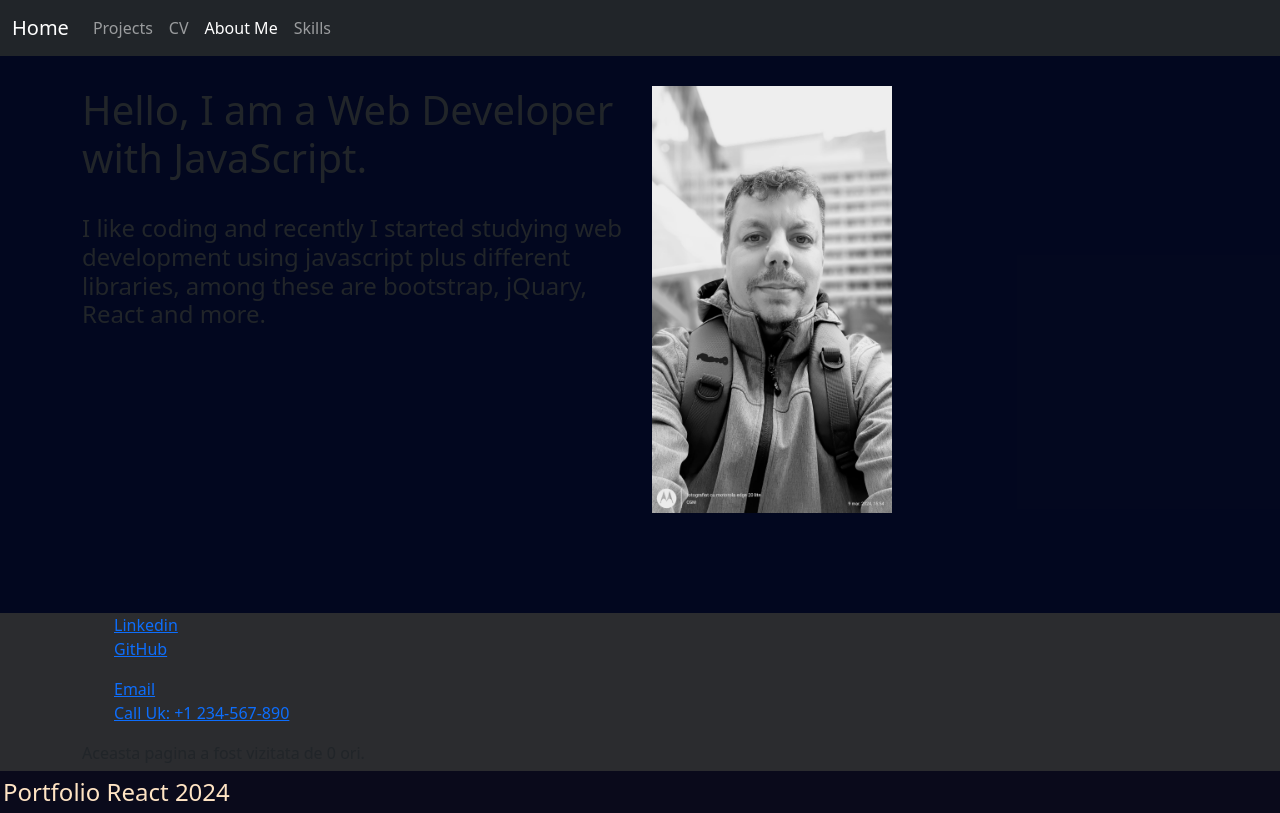
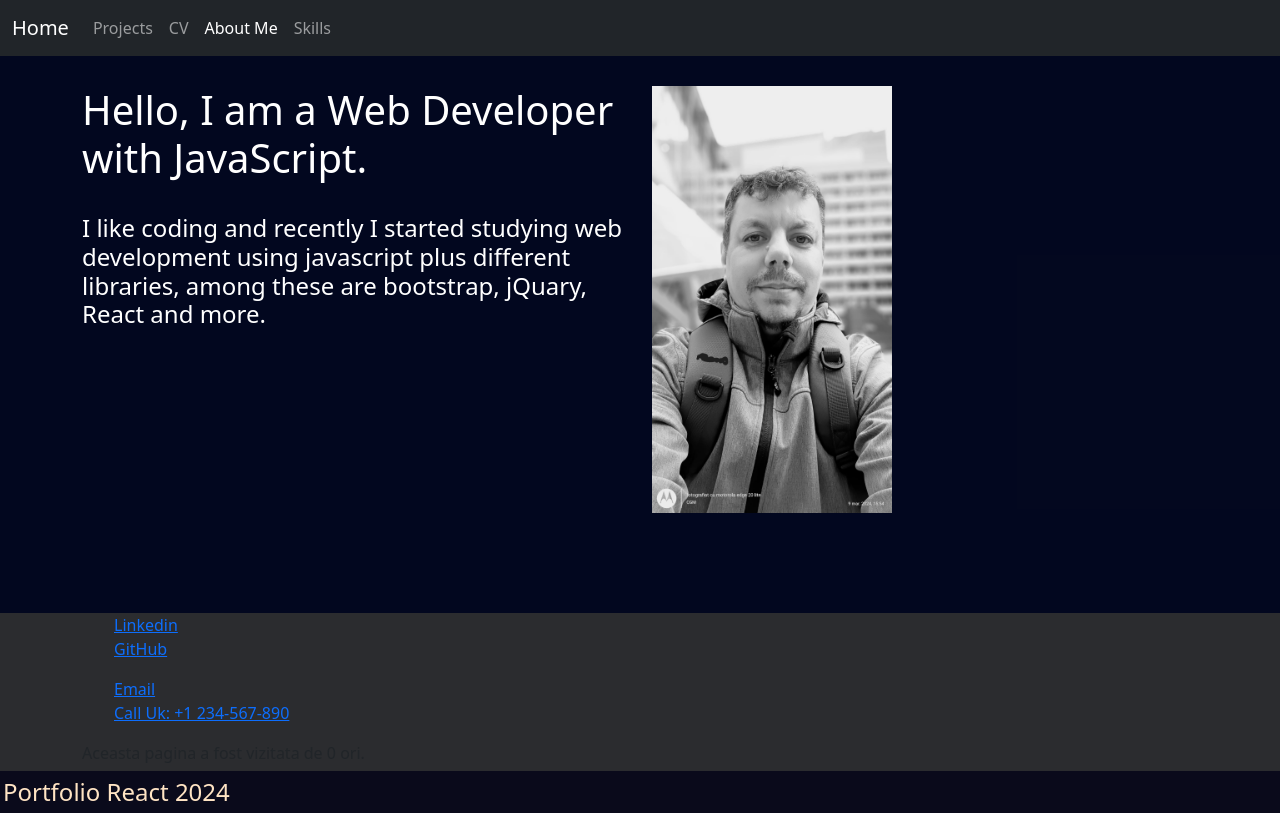
Before and after one commit to Costinel22/Portfolio-using-React, a React (Vite) app: page /aboutMe in a window 1280 px wide. Built offline with nearby package versions, Linux system fonts and the light colour scheme; no server answers.

Commit message:
change color on about me

```diff
--- a/src/components/AboutMe/AboutMe.jsx
+++ b/src/components/AboutMe/AboutMe.jsx
@@ -3,7 +3,7 @@ import Container from '../Container';
 import Row from '../Row';
 import Col from '../Col';
 import myAvatar from '../../image/me.jpg';
-import "./style.css"
+
 
 function AboutMe() {
   return (
@@ -11,9 +11,9 @@ function AboutMe() {
       <Container style={{ marginTop: 30}} id="aboutMe">
         <Row size="md-12 just">
           <Col size="md-6 just">
-            <h1>Hello, I am a Web Developer with JavaScript.</h1>
+            <h1 style={{color:'white'}}>Hello, I am a Web Developer with JavaScript.</h1>
             <br />
-            <h4>I like coding and recently I started studying web development using javascript plus different libraries, among these are bootstrap, jQuary, React and more. </h4>
+            <h4 style={{color:'white'}}>I like coding and recently I started studying web development using javascript plus different libraries, among these are bootstrap, jQuary, React and more. </h4>
           </Col>
           <Col size="md-6 just">
           <img src={myAvatar} alt="My Image avatar" style={{width:240}}/>
--- a/src/components/AboutMe/style.css
+++ /dev/null
@@ -1,7 +0,0 @@
-h1 {
-    color: aliceblue;
-}
-
-h4 {
-    color: aliceblue;
-}
--- a/src/pages/About.jsx
+++ b/src/pages/About.jsx
@@ -36,7 +36,7 @@ function About() {
       </Hero>
       <div className="details-container">
         <Container>
-          <h4>Details</h4>
+          <h4 style={{color:'white'}}>Details</h4>
           <p>Hello, I am very happy about your visit to this portfolio, even if it is only at the beginning of the road, just like me, it will become very consistent over time.</p>
           <p>At first it will include only a few recent projects from Front End Web Development, but over time projects from different fields will be included, such as AI and Robotics.</p>
         </Container>
```
